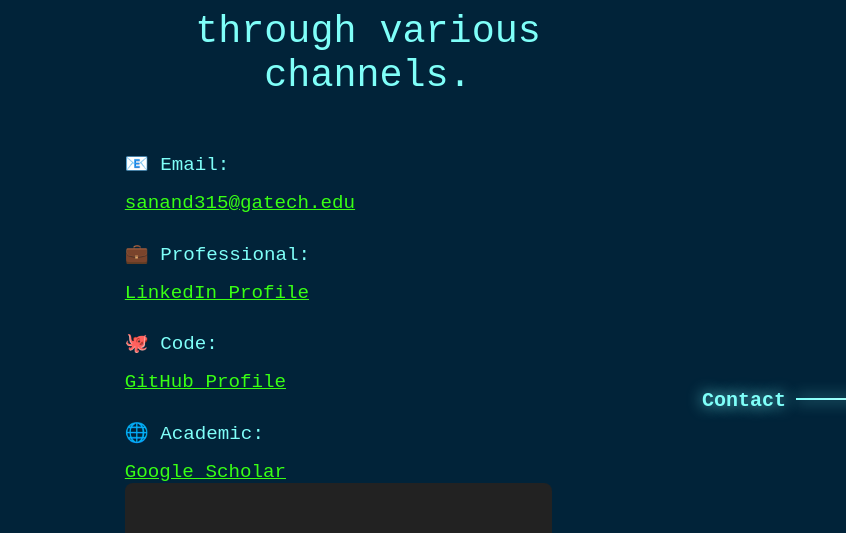
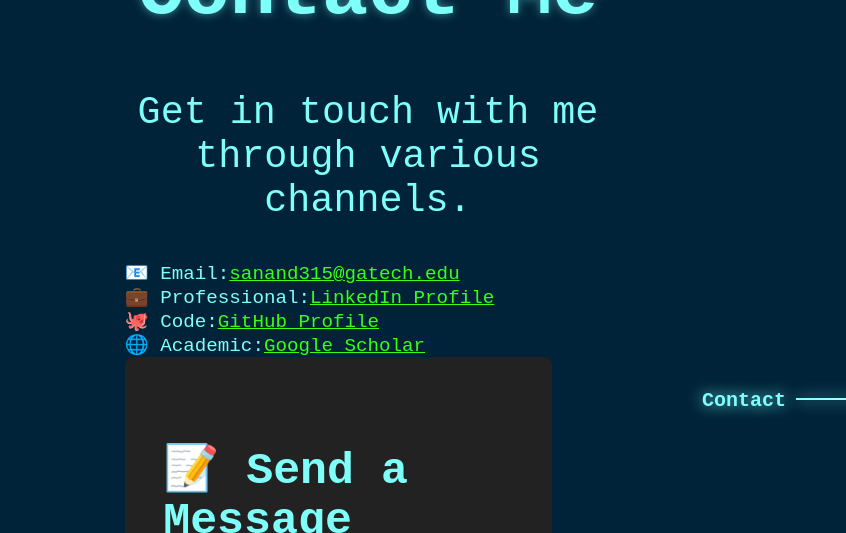
Before and after one commit to ASudu/sudarshan_anand, a plain HTML site: page contact.html in a window 1280 px wide. Shown: the top 533 px of the page, 0-846 px from the left. Drawn offline with Linux system fonts and the light colour scheme.

Commit message:
adjusting contact page format

```diff
--- a/contact.html
+++ b/contact.html
@@ -16,16 +16,10 @@
             <div class="contact-info" style="margin-bottom: 1em;">
             <div class="contact-methods" style="display: flex; flex-direction: column; gap: 0.3em;">
               <div class="contact-item" style="margin-bottom: 0;">
-                <p>📧 Email: </p><p style="margin: 0;"><a href="mailto:sanand315@gatech.edu" style="color: #39ff14;">sanand315@gatech.edu</a></p>
-              </div>
-              <div class="contact-item" style="margin-bottom: 0;">
-                <p>💼 Professional: </p><p style="margin: 0;"><a href="https://www.linkedin.com/in/sudarshan-anand-360535211/" target="_blank" style="color: #39ff14;">LinkedIn Profile</a></p>
-              </div>
-              <div class="contact-item" style="margin-bottom: 0;">
-                <p>🐙 Code: </p><p style="margin: 0;"><a href="https://github.com/ASudu" target="_blank" style="color: #39ff14;">GitHub Profile</a></p>
-              </div>
-              <div class="contact-item" style="margin-bottom: 0;">
-                <p>🌐 Academic: </p><p style="margin: 0;"><a href="https://scholar.google.com/citations?user=0hOXk24AAAAJ&hl=en" target="_blank" style="color: #39ff14;">Google Scholar</a></p>
+                <p style="margin: 0;">📧 Email:<a href="mailto:sanand315@gatech.edu" style="color: #39ff14;">sanand315@gatech.edu</a></p>
+                <p style="margin: 0;">💼 Professional:<a href="https://www.linkedin.com/in/sudarshan-anand-360535211/" target="_blank" style="color: #39ff14;">LinkedIn Profile</a></p>
+                <p style="margin: 0;">🐙 Code:<a href="https://github.com/ASudu" target="_blank" style="color: #39ff14;">GitHub Profile</a></p>
+                <p style="margin: 0;">🌐 Academic:<a href="https://scholar.google.com/citations?user=0hOXk24AAAAJ&hl=en" target="_blank" style="color: #39ff14;">Google Scholar</a></p>
               </div>
             </div>
 
```
